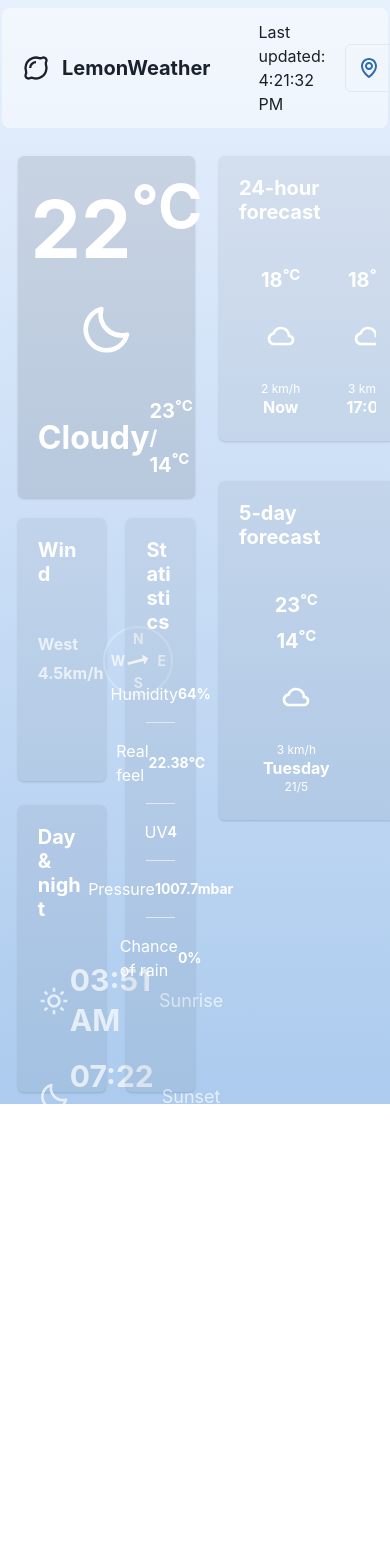
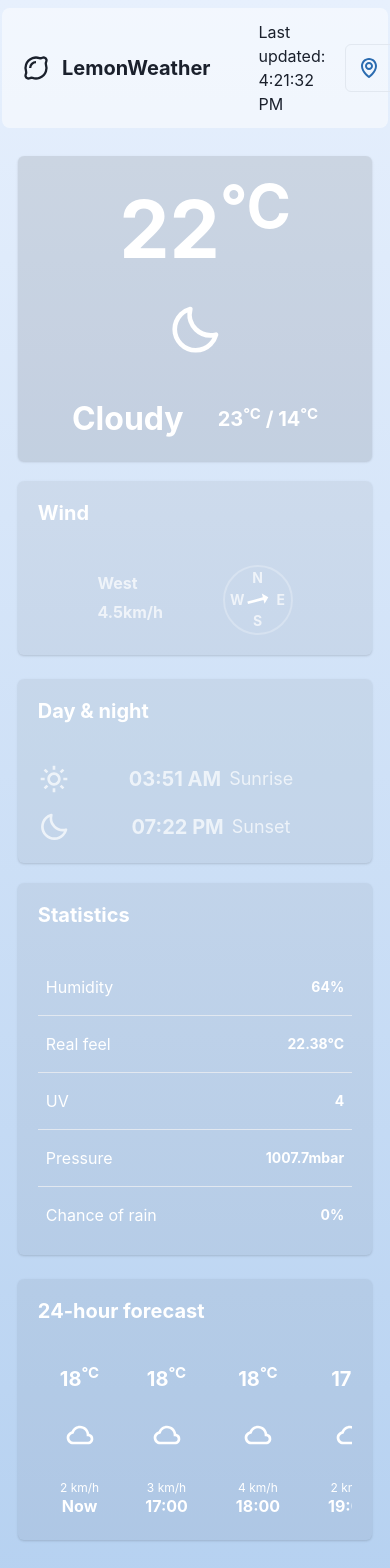
Before and after one commit to HichamA123/WeatherWidget, a React (Vite) app: page / in a window 390 px wide. Shown: the top 1568 px of the page. Before the commit the page ends 1157 px from the top, so only its background shows below. Built offline with nearby package versions, Linux system fonts and the light colour scheme; no server answers.

Commit message:
style: made dashboard responsive

```diff
--- a/src/components/WeatherDashboard.tsx
+++ b/src/components/WeatherDashboard.tsx
@@ -14,11 +14,11 @@ function WeatherDashboard() {
   }, []);
 
   return (
-    <Flex w='97%' mt='4' p='3' alignItems='flex-start' gap='6' h="100%">
-      <Flex flexDir='column' w='50%' gap='5'>
+    <Flex w='97%' mt='4' p='3' alignItems='flex-start' gap='6' h="100%" flexDir={{base: 'column', lg: 'row'}}>
+      <Flex flexDir='column' w={{base: '100%', lg: '50%'}} gap='5'>
         <Realtime />
       </Flex>
-      <Flex flexDir='column' w='50%' gap='5'>
+      <Flex flexDir='column' w={{base: '100%', lg: '50%'}}  gap='5'>
         <Forecast />
       </Flex>
     </Flex>
--- a/src/components/WeatherWidgets/Realtime.tsx
+++ b/src/components/WeatherWidgets/Realtime.tsx
@@ -39,14 +39,14 @@ function Sun({ rise, set }: { rise: string; set: string; }) {
           <Flex flexDir='row' alignItems='center' w="100%">
             <Icon as={BiSun} boxSize={8} />
             <Spacer />
-            <Heading mr={2}  >{parseTime(rise)}</Heading>
+            <Heading mr={2} size={['md', null, null, 'md', 'lg', 'xl']} >{parseTime(rise)}</Heading>
             <Text fontSize='lg'>Sunrise</Text>
             <Spacer />
           </Flex>
           <Flex flexDir='row' alignItems='center' mt={2} w="100%">
             <Icon as={BiMoon} boxSize={8} />
             <Spacer />
-            <Heading mr={2}>{parseTime(set)}</Heading>
+            <Heading mr={2} size={['md', null, null, 'md', 'lg', 'xl']} >{parseTime(set)}</Heading>
             <Text fontSize='lg'>Sunset</Text>
             <Spacer />
           </Flex>
@@ -182,7 +182,7 @@ function Statistics({realTimeData} : {realTimeData: any;}) {
   ];
 
   return (
-    <Card w="50%" textAlign='left' bgColor='rgba(0, 0, 0, 0.05)' color='white'>
+    <Card w={{base: '100%', sm: '50%'}} textAlign='left' bgColor='rgba(0, 0, 0, 0.05)' color='white'>
           <CardHeader>
             <Heading size='md'>Statistics</Heading>
           </CardHeader>
@@ -234,8 +234,8 @@ function Realtime({ }: RealtimetProps) {
       sunsetTime={dailyData.find(() => true)?.values?.sunsetTime ?? null}
       />
 
-      <Flex w='100%' gap='5'>
-        <Flex flexDir='column' w="50%" gap={3}>
+      <Flex w='100%' gap='5' flexDir={{base: 'column', sm: 'row'}}>
+        <Flex flexDir='column' w={{base: '100%', sm: '50%'}} gap={3}>
           <CompassCard degrees={realTimeData?.values?.windDirection ?? 0} speed={realTimeData?.values?.windSpeed ?? 0} />
           <Spacer />
           <Sun rise={dailyData.find(() => true)?.values?.sunriseTime ?? "0"} set={dailyData.find(() => true)?.values?.sunsetTime ?? "0"} />
```
